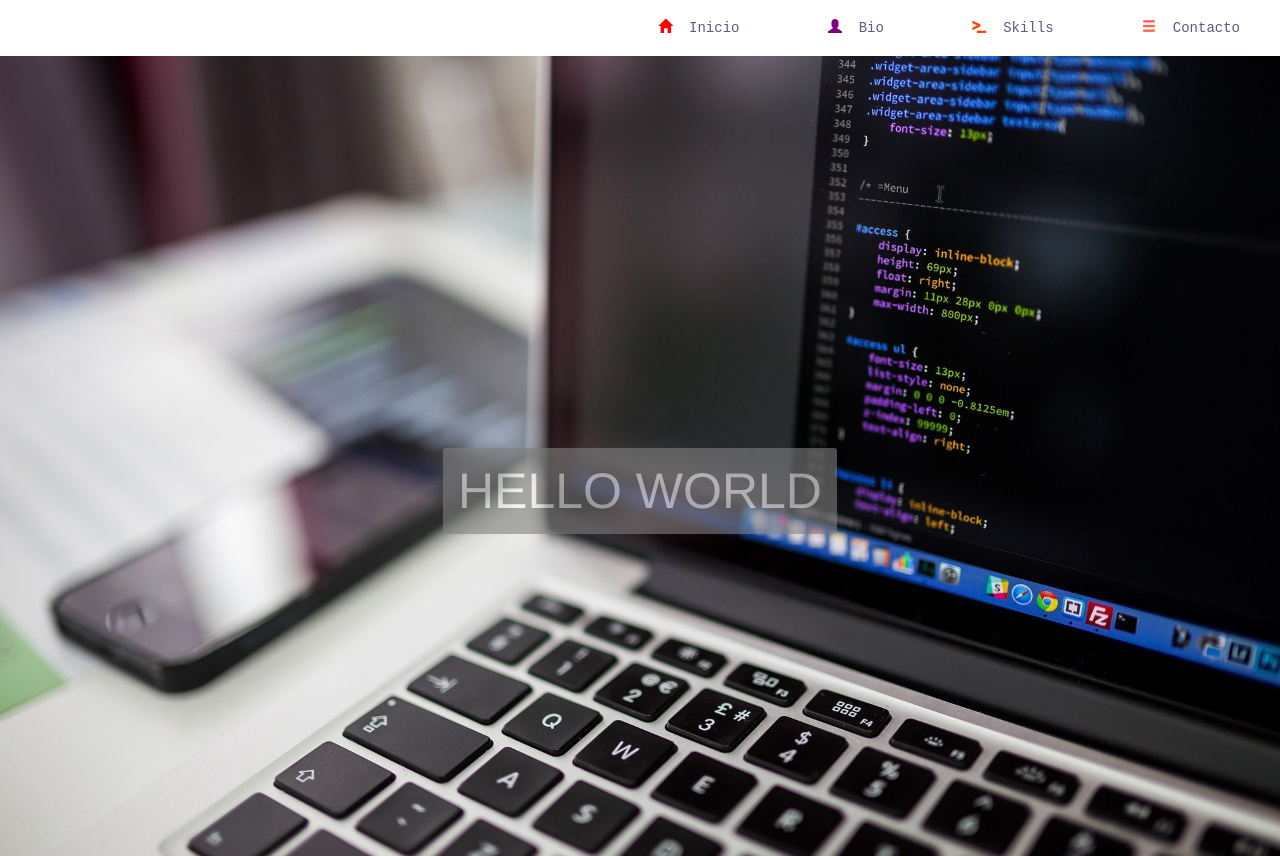
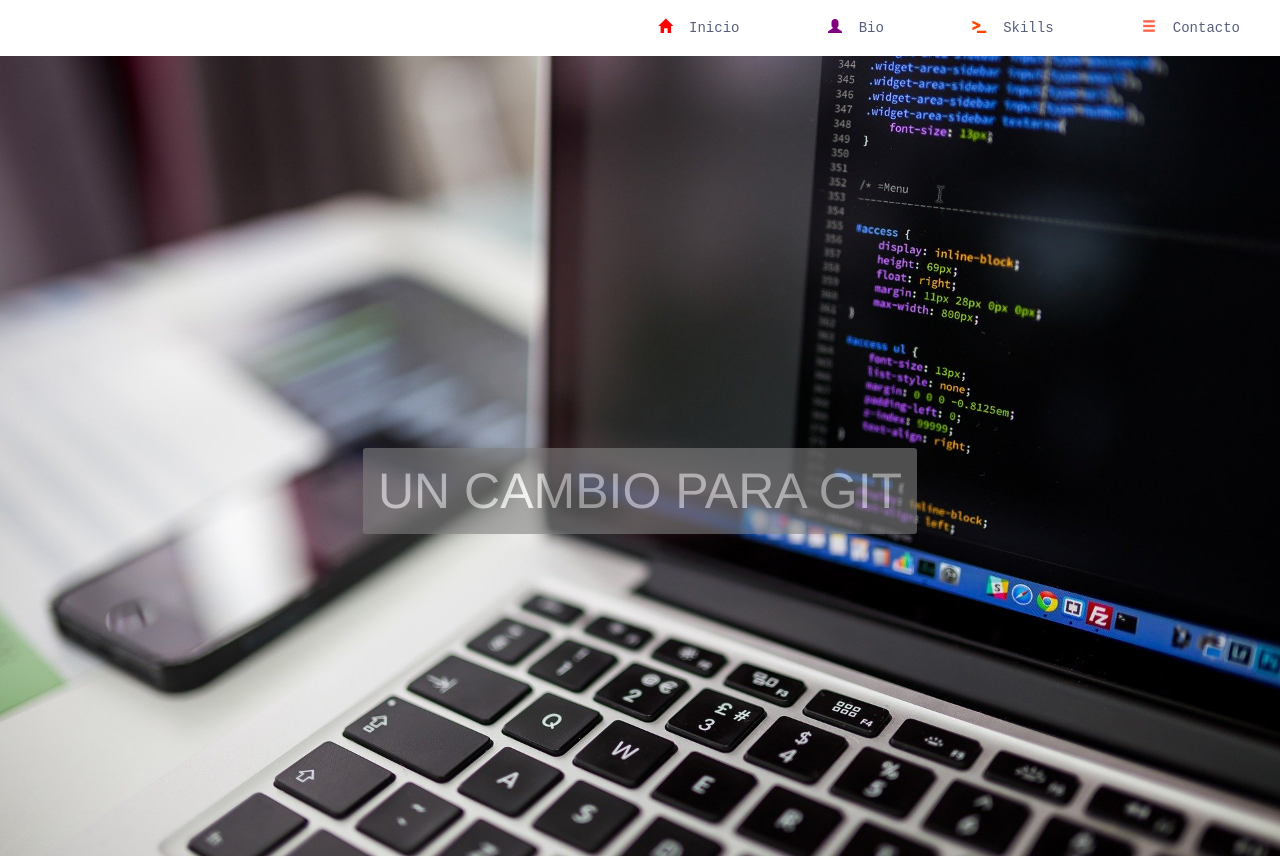
Before and after one commit to tenajesus/ProyectoPortafolio, a plain HTML site: page index.html in a window 1280 px wide. Shown: the top 856 px of the page. Drawn offline with nearby package versions, Linux system fonts and the light colour scheme.

Commit message:
Modificación de Hello world por Un cambio en git

```diff
--- a/index.html
+++ b/index.html
@@ -40,7 +40,7 @@
     <div id="inicio" class="bio">
       <div class="saludo">
         <span class="border">
-          HELLO WORLD
+          UN CAMBIO PARA GIT
         </span>
       </div>
     </div>
```
